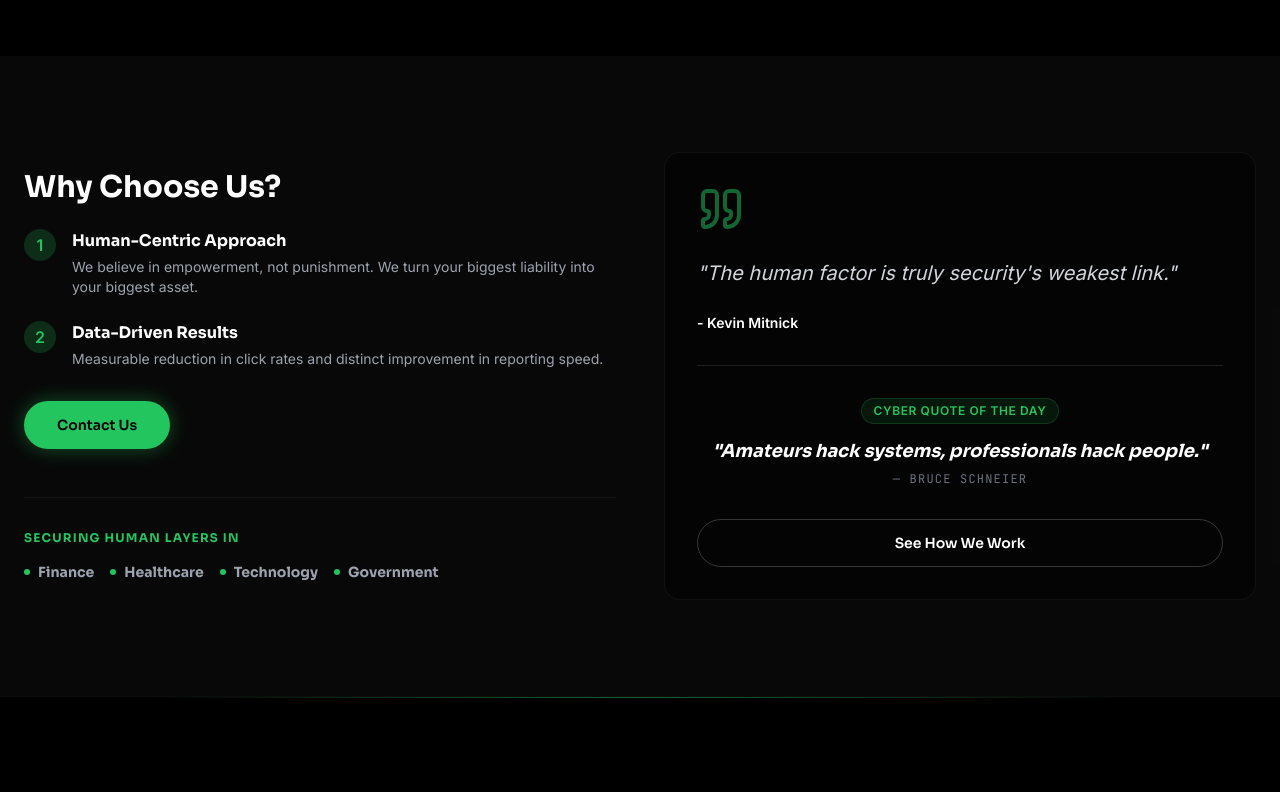
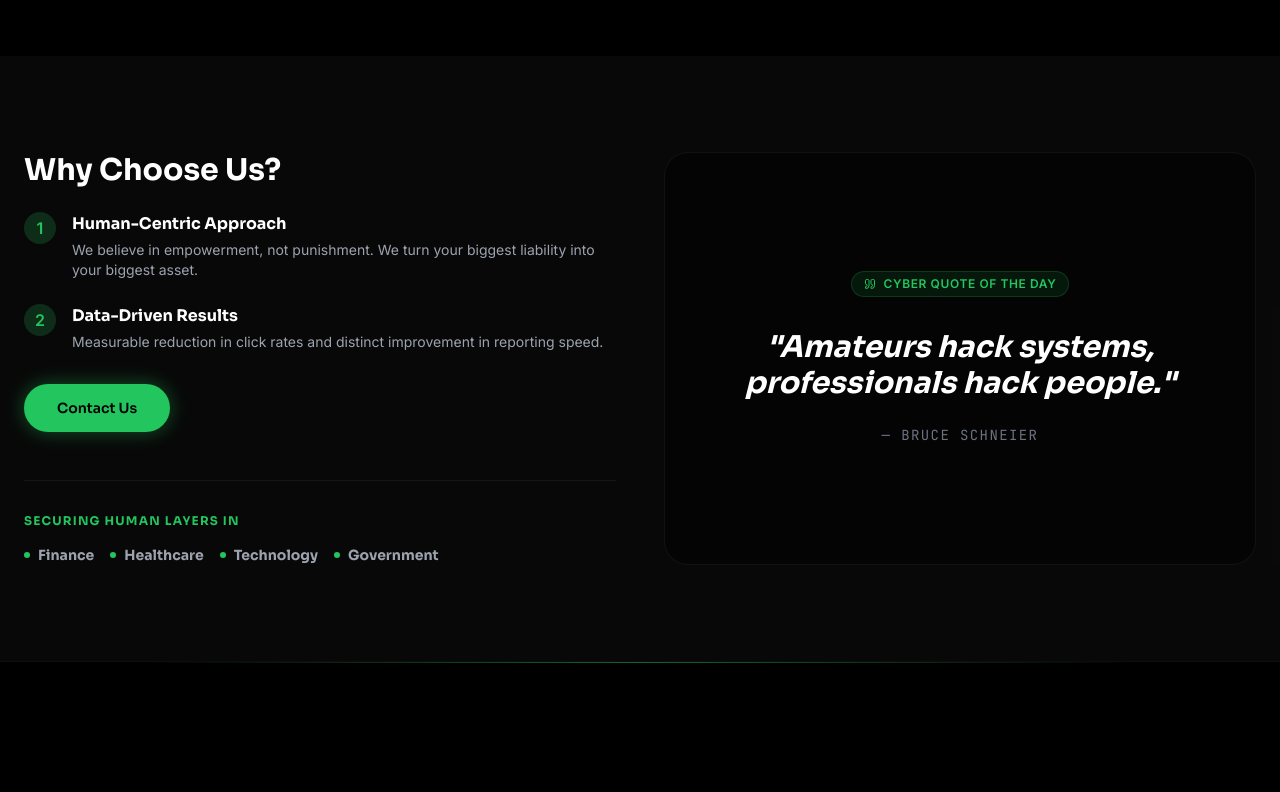
Before and after one commit to chipardo/Human-Layer-Security, a React (Vite) app: page / in a window 1280 px wide. Shown: the part 2232-3024 px from the top of the page. Built offline with nearby package versions, Linux system fonts and the light colour scheme.

Commit message:
Update App.tsx

```diff
--- a/src/App.tsx
+++ b/src/App.tsx
@@ -258,18 +258,28 @@ const Home = () => {
               <div className="w-16 h-16 rounded-full border border-primary/20 dashed-border" />
             </div>
 
+            <div className="absolute inset-0 bg-primary/5 opacity-0 group-hover:opacity-100 transition-opacity duration-300" />
+            <div className="absolute top-0 right-0 p-6 opacity-10 group-hover:opacity-20 transition-opacity">
+              <div className="w-16 h-16 rounded-full border border-primary/20 dashed-border" />
+            </div>
+
             <Shield className="w-16 h-16 text-gray-400 mb-auto group-hover:text-primary transition-colors relative z-10" />
 
             <div className="relative z-10">
               <h3 className="text-3xl font-bold text-white mb-3 group-hover:text-primary transition-colors">Ethical Phishing Simulations</h3>
               <p className="text-gray-300 text-lg leading-relaxed">We don't hack systems; we test people. Controlled campaigns that identify weak points before attackers do.</p>
             </div>
-            <div className="absolute bottom-0 left-0 w-full h-1 bg-gradient-to-r from-transparent via-primary/50 to-transparent transform scale-x-0 group-hover:scale-x-100 transition-transform duration-700" />
+            <div className="absolute bottom-0 left-0 w-full h-1 bg-primary/50 transform scale-x-0 group-hover:scale-x-100 transition-transform duration-300" />
           </div>
 
           {/* Feature 2: Training */}
           <div className="p-10 rounded-3xl bg-surface/40 backdrop-blur-sm border border-white/10 flex flex-col justify-end group transition-all hover:border-primary/50 hover:bg-surface/60 min-h-[350px] relative overflow-hidden">
             <div className="absolute inset-0 bg-gradient-to-br from-primary/5 to-transparent opacity-0 group-hover:opacity-100 transition-opacity duration-500" />
+            <div className="absolute top-0 right-0 p-6 opacity-10 group-hover:opacity-20 transition-opacity">
+              <div className="w-16 h-16 rounded-full border border-primary/20 dashed-border" />
+            </div>
+
+            <div className="absolute inset-0 bg-primary/5 opacity-0 group-hover:opacity-100 transition-opacity duration-300" />
             <div className="absolute top-0 right-0 p-6 opacity-10 group-hover:opacity-20 transition-opacity">
               <div className="w-16 h-16 rounded-full border border-primary/20 dashed-border" />
             </div>
@@ -280,7 +290,7 @@ const Home = () => {
               <h3 className="text-3xl font-bold text-white mb-3 group-hover:text-primary transition-colors">Interactive Training</h3>
               <p className="text-gray-300 text-lg leading-relaxed">Contextual learning moments that teach "why" not just "what". Immediate feedback when it matters most.</p>
             </div>
-            <div className="absolute bottom-0 left-0 w-full h-1 bg-gradient-to-r from-transparent via-primary/50 to-transparent transform scale-x-0 group-hover:scale-x-100 transition-transform duration-700" />
+            <div className="absolute bottom-0 left-0 w-full h-1 bg-primary/50 transform scale-x-0 group-hover:scale-x-100 transition-transform duration-300" />
           </div>
         </div>
         <div className="flex justify-center">
@@ -324,27 +334,15 @@ const Home = () => {
               </div>
             </div>
           </div>
-          <div className="p-8 rounded-2xl bg-black/40 border border-white/5">
-            <Quote className="text-primary w-12 h-12 mb-6 opacity-50" />
-            <p className="text-xl text-gray-300 italic mb-6 leading-relaxed">
-              "{quote.text}"
-            </p>
-            <div className="text-sm font-bold text-white">- {quote.author}</div>
-
-            {/* Cyber Quote Section - MOVED INSIDE THE BOX */}
-            <div className="mt-8 pt-8 border-t border-white/10 text-center">
-              <div className="inline-flex items-center gap-2 px-3 py-1 rounded-full bg-primary/10 border border-primary/20 text-primary text-xs font-bold tracking-wider uppercase mb-4">
-                Cyber Quote of the Day
-              </div>
-              <blockquote className="text-lg font-display font-bold text-white italic leading-tight">
-                "Amateurs hack systems, professionals hack people."
-              </blockquote>
-              <div className="mt-2 text-gray-500 font-mono text-xs uppercase tracking-widest">— Bruce Schneier</div>
+          <div className="p-10 rounded-3xl bg-black/40 border border-white/5 flex flex-col justify-center h-full text-center">
+            <div className="inline-flex items-center gap-2 px-3 py-1 rounded-full bg-primary/10 border border-primary/20 text-primary text-xs font-bold tracking-wider uppercase mb-8 mx-auto">
+              <Quote className="w-3 h-3" /> Cyber Quote of the Day
             </div>
 
-            <div className="mt-8">
-              <Link to="/services"><Button variant="outline" className="w-full">See How We Work</Button></Link>
-            </div>
+            <blockquote className="text-2xl md:text-3xl font-display font-bold text-white italic leading-tight mb-6">
+              "Amateurs hack systems, professionals hack people."
+            </blockquote>
+            <div className="text-gray-500 font-mono text-sm uppercase tracking-widest">— Bruce Schneier</div>
           </div>
         </div>
       </Section>
```
